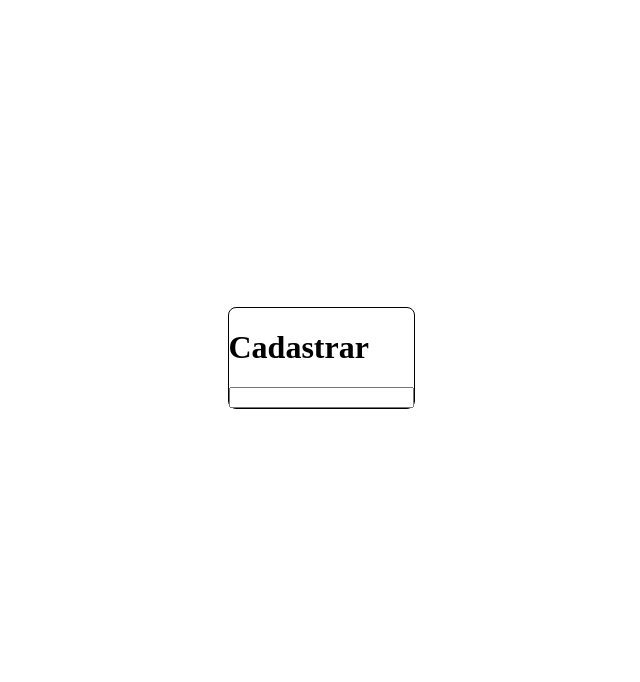
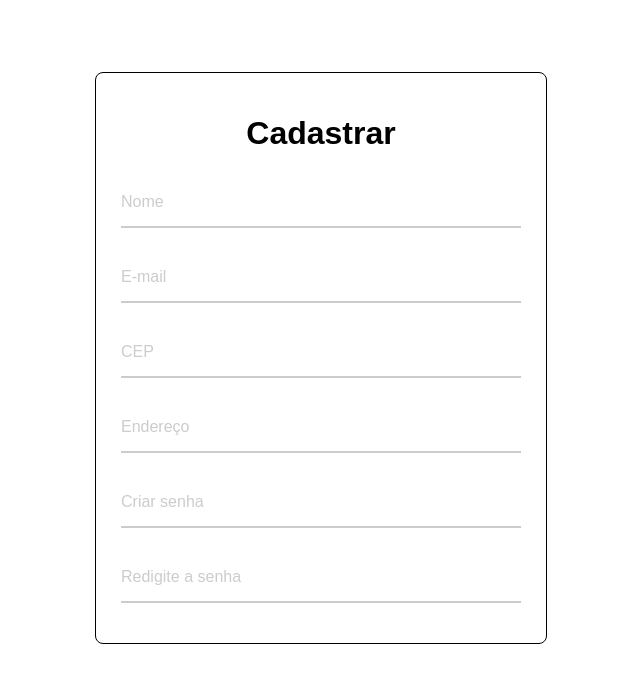
Before and after one commit to arthurdasilvaleal/Acompanhamento_Juridico, a React (Vite) app: page /cadastro in a window 1280 px wide. Shown: the top 682 px of the page, without its empty margins (319-959 px from the left). Built offline with nearby package versions, Linux system fonts and the light colour scheme.

Commit message:
Dev tela cadastro

```diff
--- a/index.html
+++ b/index.html
@@ -4,6 +4,7 @@
     <meta charset="UTF-8" />
     <link rel="icon" type="png" href="/src/Images/logo.png" />
     <meta name="viewport" content="width=device-width, initial-scale=1.0" />
+    <link rel="stylesheet" href="style.css">
     <title>Acompanhamento Jurídico</title>
   </head>
   <body>
--- a/src/Containers/Tela_Cadastro/index.jsx
+++ b/src/Containers/Tela_Cadastro/index.jsx
@@ -1,12 +1,52 @@
-import { H_align, Container } from './style.jsx'
+import { H_align, Container, Inputs_box } from './style.jsx'
 
 export default function Cadastro(){
     return(
         <H_align>
             <Container>
                 <h1>Cadastrar</h1>
-
-                <input type="text" placeholder=''/>
+                <Inputs_box>
+                    <div className="input-container">
+                        <input type="text" id="input" required />
+                        <label htmlFor="input" className="label">Nome</label>
+                        <div className="underline" />
+                    </div>
+                </Inputs_box>
+                <Inputs_box>
+                    <div className="input-container">
+                        <input type="text" id="input" required />
+                        <label htmlFor="input" className="label">E-mail</label>
+                        <div className="underline" />
+                    </div>
+                </Inputs_box>
+                <Inputs_box>
+                    <div className="input-container">
+                        <input type="text" id="input" required />
+                        <label htmlFor="input" className="label">CEP</label>
+                        <div className="underline" />
+                    </div>
+                </Inputs_box>
+                <Inputs_box>
+                    <div className="input-container">
+                        <input type="text" id="input" required />
+                        <label htmlFor="input" className="label">Endereço</label>
+                        <div className="underline" />
+                    </div>
+                </Inputs_box>
+                <Inputs_box>
+                    <div className="input-container">
+                        <input type="password" id="input" required />
+                        <label htmlFor="input" className="label">Criar senha</label>
+                        <div className="underline" />
+                    </div>
+                </Inputs_box>
+                <Inputs_box>
+                    <div className="input-container">
+                        <input type="password" id="input" required />
+                        <label htmlFor="input" className="label">Redigite a senha</label>
+                        <div className="underline" />
+                    </div>
+                </Inputs_box>
             </Container>
         </H_align>
     )
--- a/src/Containers/Tela_Cadastro/style.jsx
+++ b/src/Containers/Tela_Cadastro/style.jsx
@@ -10,12 +10,81 @@ export const H_align = styled.div`
 export const Container = styled.div`
     display: flex;
     flex-direction: column;
+    align-items: center;
     border: 1px solid;
     border-radius: 8px;
+    padding: 20px 0 20px;
+    width: 450px;
 `
 
 export const Inputs_box = styled.div`
-    display: flex;
-    flex-direction: column;
-    align-items: center;
+    .input-container {
+        position: relative;
+        margin: 20px auto;
+        width: 400px;
+    }
+
+    .input-container input[type="text"] {
+        font-size: 20px;
+        width: 100%;
+        border: none;
+        border-bottom: 2px solid #ccc;
+        padding: 5px 0;
+        background-color: transparent;
+        outline: none;
+    }
+
+    .input-container input[type="password"] {
+        font-size: 20px;
+        width: 100%;
+        border: none;
+        border-bottom: 2px solid #ccc;
+        padding: 5px 0;
+        background-color: transparent;
+        outline: none;
+    }
+
+    .input-container .label {
+        position: absolute;
+        top: 0;
+        left: 0;
+        color: #ccc;
+        transition: all 0.3s ease;
+        pointer-events: none;
+    }
+
+    .input-container input[type="text"]:focus ~ .label,
+    .input-container input[type="text"]:valid ~ .label {
+        top: -20px;
+        font-size: 16px;
+        color: #333;
+    }
+
+    .input-container input[type="password"]:focus ~ .label,
+    .input-container input[type="password"]:valid ~ .label {
+        top: -20px;
+        font-size: 16px;
+        color: #333;
+    }
+
+    .input-container .underline {
+        position: absolute;
+        bottom: 0;
+        left: 0;
+        height: 2px;
+        width: 100%;
+        background-color: #333;
+        transform: scaleX(0);
+        transition: all 0.3s ease;
+    }
+
+    .input-container input[type="text"]:focus ~ .underline,
+    .input-container input[type="text"]:valid ~ .underline {
+        transform: scaleX(1);
+    }
+
+    .input-container input[type="password"]:focus ~ .underline,
+    .input-container input[type="password"]:valid ~ .underline {
+        transform: scaleX(1);
+    }
 `
--- a/src/Containers/Tela_Login/style.jsx
+++ b/src/Containers/Tela_Login/style.jsx
@@ -14,7 +14,7 @@ export const H_align = styled.div`
     }
 `
 
-export const Container = styled.div`
+export const Container = styled.form`
     display: flex;
     flex-direction: column;
     justify-content: center;
@@ -24,7 +24,6 @@ export const Container = styled.div`
     overflow: hidden;
     padding: 20px 0 20px;
     width: 450px;
-    font-family: Arial, Helvetica, sans-serif;
 
     h1{
         font-size: 24px;
--- /dev/null
+++ b/style.css
@@ -0,0 +1,4 @@
+
+*{
+    font-family: Arial, Helvetica, sans-serif;
+}
```
Also changed, not shown: 1 other file (tests, documents, lock files or other folders).
